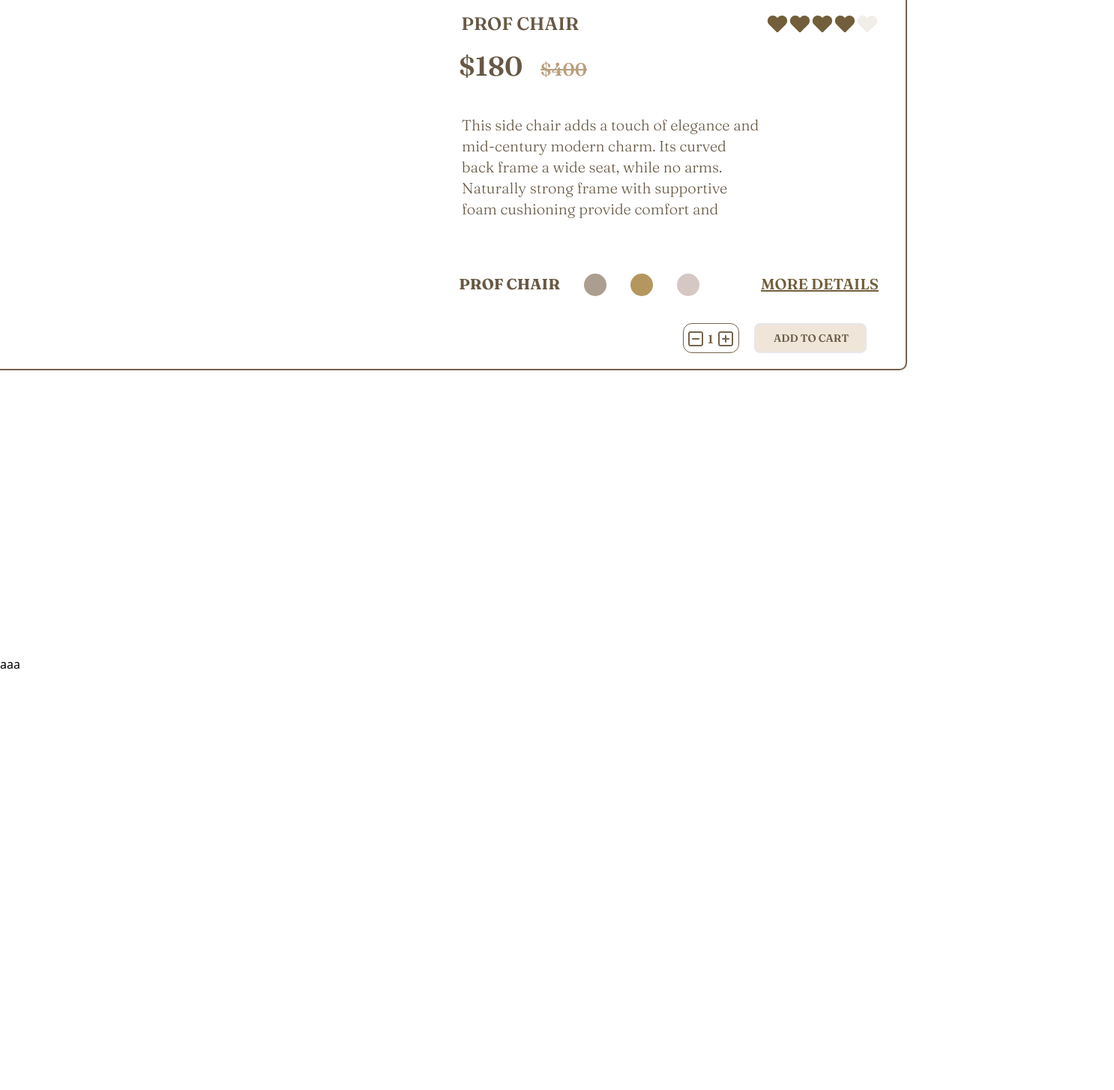
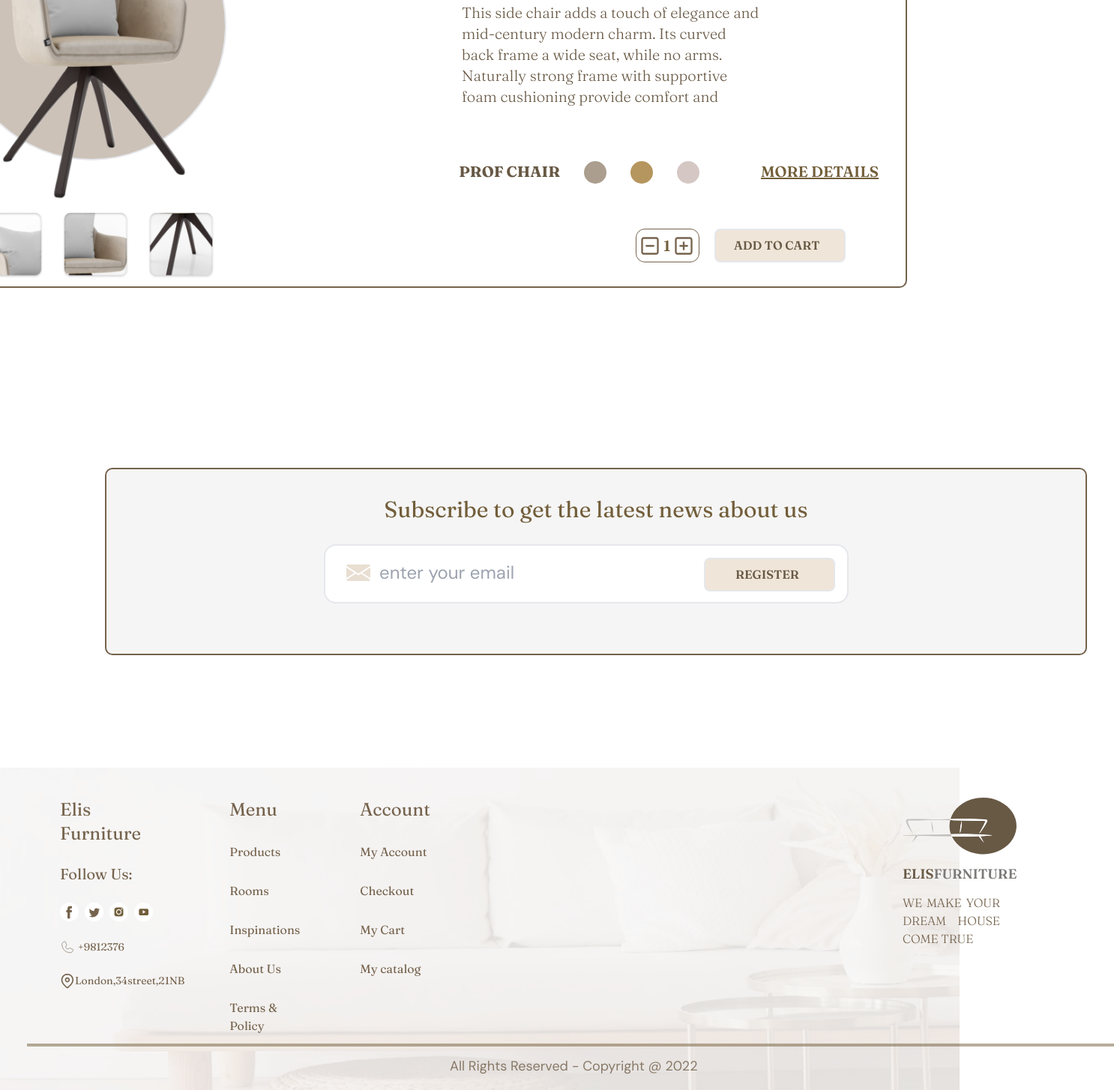
Before and after one commit to houssem109/challenge-2, a website built with Vite: page index.html in a window 1280 px wide. Shown: the part 2755-4209 px from the top of the page at 75% size, 1486 px wide, since content can reach past the window. Before the commit the page ends 3653 px from the top, so only its background shows below. Built offline with nearby package versions, Linux system fonts and the light colour scheme; what @designbycode/tailwindcss-text-stroke would draw is missing.

Commit message:
project done

```diff
--- a/index.html
+++ b/index.html
@@ -124,10 +124,18 @@
         </div>
       </div>
     </div>
-    <div class="mt-[900px] flex flex-row-reverse mr-[70px]   ">
+    <div class="mt-[750px] flex flex-row-reverse mr-[70px]   ">
       <span class="text-[#75634D] fraunces font-bold text-[26px] mr-3 absolute -mt-[28px] [text-shadow:_0_4px_4px_rgb(0_0_0_/_15%)]">BEST SALE OF THE DAY</span>
-      <div class="border-2 absolute    border-[#75634D] h-[520px] w-[1310px] rounded-[10px] a -z-10">
-        <div class="flex">
+      <div class="border-2 absolute    border-[#75634D] h-[560px] w-[1310px] rounded-[10px]  -z-10">
+        <div class="border-2 bg-[#CCC2B8] absolute rounded-[360px] mt-7 ml-10 h-[360px] w-[360px] "><img src="/4.png" alt="" class="h-[365px] ml-[60px] mt-[45px]  ">
+          <div class="flex gap-6 mt-4  ml-6 h-[90px]">
+          <img src="/875 2.png" alt="">
+          <img src="/875 3.png" alt="">
+          <img src="/875 4.png" alt="">
+        </div>
+      </div>
+        <div class="flex ">
+
           <div class="pr-9 pt-10 ml-auto flex">
           <span class="fraunces font-semibold text-2xl mr-[250px] text-[#685945]">PROF CHAIR</span>
           <img src="HeartStraight.svg" alt="">
@@ -140,6 +148,7 @@
 
         </div>
         <div class="flex   ">
+
           <div class="ml-auto pr-40 mt-5 ">
           <span class="fraunces font-semibold text-4xl  text-[#685945]">
             $180
@@ -170,27 +179,120 @@
           </div>
 
         </div>
+
         <div class="flex">
-          <div class="pr-9 pt-5 mt-4 ml-auto flex">
 
-            <div class="flex pl-9 mr-4 ">
-              <div class="border-[1px] rounded-xl ml-8  pt-2 pl-1 border-[#75634D] gap-1 h-[40px] w-[75px] flex">
-                <img src="/moin.svg" alt="" class="h-6 ">
-                <span class="fraunces font-semibold  text-[#725E3A]">1</span>
-                <img src="/plus.svg" alt="" class="h-6 ">
+          <div class="pr-9 pt-5 mt-10 ml-auto flex">
+
+            <div class="flex pl-9 mr-11 ">
+              <div class="border-[1px] rounded-xl ml-8  pt-2 pl-1 border-[#75634D] gap-1 h-[45px] w-[85px] flex">
+                <img src="/moin.svg" alt="" class="h-7 ">
+                <span class="fraunces font-semibold  text-xl text-[#725E3A]">1</span>
+                <img src="/plus.svg" alt="" class="h-7 ">
               </div>
-              <button class="border-2  font-semibold  fraunces rounded-[8.1px] bg-[#EFE5D8] h-[40px] w-[150px] ml-[20px]  flex  pl-6 pt-2 text-sm   uppercase text-[#685945]">add to cart</button>
+              <button class="border-2  font-semibold  fraunces rounded-[8.1px] bg-[#EFE5D8] h-[45px] w-[175px] ml-[20px]  flex  pl-6 pt-2 text-base   uppercase text-[#685945]">add to cart</button>
 
             </div>
 
           </div>
 
         </div>
+
       </div>
 
     </div>
-    <div class="mt-[900px]">
-aaa
+    <div class="mt-[800px]">
+      <div class="border-2 absolute ml-[140px] bg-[#F5F5F5]  border-[#75634D] h-[250px] w-[1310px] rounded-[10px]  -z-10">
+        <div class="mt-9  text-center">
+          <span class="fraunces font-normal  text-3xl text-[#725E3A] ">Subscribe to get the latest news about us</span>
+        </div>
+
+          <div class="bg-[#FFF] rounded-2xl ml-[290px] border-2 mt-7 h-[79px] w-[700px]">
+            <div class="flex">
+
+              <div class="flex gap-3 mt-5 ml-7">
+
+                <img src="/email 1.svg" alt="" class="h-8 ">
+                <form>
+                <input type="email" name="" id="" placeholder="enter your email" class="z-20 DM font-normal text-[#D8CFC4] text-2xl"></input>
+
+                </form>
+
+              </div>
+
+              <div>
+                <button class="border-2  mt-4 font-semibold  fraunces rounded-[8.1px] bg-[#EFE5D8] h-[45px] w-[175px] ml-[160px]  flex  pl-10 pt-2 text-base   uppercase text-[#685945]">register</button>
+              </div>
+            </div>
+          </div>
+
+    </div>
+
+    <div class="mt-[400px] h-[400px] ">
+      <img src="/image 1.png" alt="" class="bg-contain min-h-[450px]:  h-[430px] w-[100vw] bg-no-repeat absolute  left-0 -z-[2]">
+      <div class=" flex">
+        <div>
+          <div class="flex gap-20 mt-10 ml-20 h-7 text-[#75634D] fraunces ">
+            <div class="flex flex-col gap-6">
+              <span class="text-2xl">
+                Elis Furniture
+              </span>
+              <span class="text-xl">
+                Follow Us:
+              </span>
+              <div class="flex gap-2 ">
+                <img src="/facebook 2.svg" alt="" class="h-[25px]">
+                <img src="/twitter 2.svg" alt="" class="h-[25px]">
+                <img src="/instagram 1.svg" alt="" class="h-[25px]">
+                <img src="/youtube 1.svg" alt="" class="h-[25px]">
+              </div>
+              <div class="flex gap-1">
+                <img src="/Phone.svg" alt="">
+                <span class="text-sm">+9812376</span>
+              </div>
+              <div class="flex">
+                <img src="/map-pin.svg" alt="">
+                <span class="text-sm">London,34street,21NB</span>
+              </div>
+            </div>
+            <div>
+              <div class="flex flex-col gap-7">
+                <a href="#" class="text-2xl">Menu</a>
+                <a href="#" class="">Products</a>
+                <a href="#" class="">Rooms</a>
+                <a href="#" class="">Inspinations</a>
+                <a href="#" class="">About Us</a>
+                <a href="#" class="">Terms & Policy</a>
+              </div>
+            </div>
+            <div>
+              <div class="flex flex-col gap-7">
+                <a href="#" class="text-2xl">Account</a>
+                <a href="#" class="">My Account</a>
+                <a href="#" class="">Checkout</a>
+                <a href="#" class="">My Cart</a>
+                <a href="#" class="">My catalog</a>
+              </div>
+            </div>
+            <div class="ml-[550px]">
+              <div class="flex flex-col gap-3">
+                <img src="/Group 7.svg" alt="">
+                <div class="uppercase font-semibold text-lg">
+                <span class="text-[#685945]">elis</span><span class="text-[#7C7A78]">Furniture</span>
+               </div>
+                <span class="w-[130px] font-light uppercase leading-normal text-justify" >we make your dream house come true</span>
+              </div>
+            </div>
+
+          </div>
+
+        </div>
+
+      </div>
+      <div class=" mt-[300px] h-5">
+        <div class="border-2 ml-9  border-[#725E3A80] w-[1450px] "></div>
+        <div class="mt-3"><span class="ml-[600px]  DM text-lg font-normal text-[#75634DD4]  ">All Rights Reserved - Copyright @ 2022 </span></div>
+      </div>
     </div>
   </div>
 </body>
--- a/style.css
+++ b/style.css
@@ -1,4 +1,5 @@
 @import url('https://fonts.googleapis.com/css2?family=Fraunces:ital,opsz,wght@0,9..144,100..900;1,9..144,100..900&display=swap');
+@import url('https://fonts.googleapis.com/css2?family=DM+Sans:ital,opsz,wght@0,9..40,100..1000;1,9..40,100..1000&display=swap');
 @tailwind base;
 @tailwind components;
 @tailwind utilities;
@@ -8,3 +9,5 @@
   font-family: "Fraunces", system-ui;
 
 }
+.DM{
+font-family: "DM Sans", sans-serif;}
```
Also changed, not shown: public/4.png (added), public/875 2.png (added), public/875 3.png (added), public/875 4.png (added), public/Group 7.svg (added), public/Phone.svg (added), public/email 1.svg (added), public/facebook 2.svg (added), public/image 1.png (added), public/instagram 1.svg (added), public/map-pin.svg (added), public/twitter 2.svg (added), public/youtube 1.svg (added).
